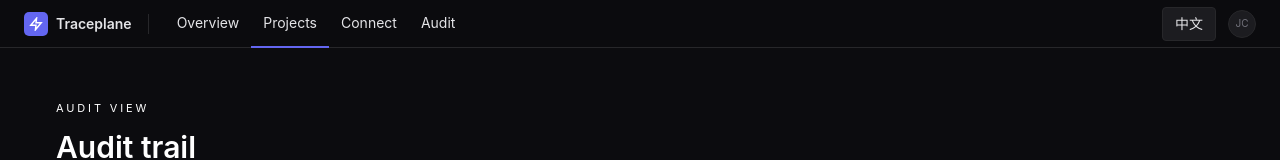
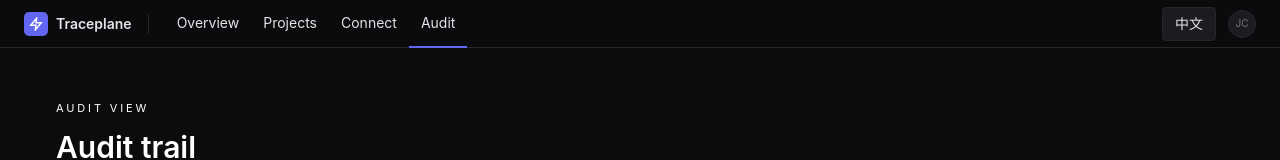
Before and after one commit to jaxxchen003/Traceplane, a Next.js app: page /en/audit in a window 1280 px wide. Shown: the top 160 px of the page. Built offline with nearby package versions, Linux system fonts and the light colour scheme; no server answers; the database is empty; what module would draw is missing.

Commit message:
fix: add GA4 support and fix tab cursor active state
- Add Google Analytics 4 integration via NEXT_PUBLIC_GA_MEASUREMENT_ID env var
- Fix AppShell navigation tab cursor - now uses usePathname() to dynamically highlight active tab
- Add GA_MEASUREMENT_ID to .env.example

```diff
--- a/app/layout.tsx
+++ b/app/layout.tsx
@@ -15,7 +15,21 @@ export default function RootLayout({
 }>) {
   return (
     <html lang="zh-CN" className="dark">
-      <body>{children}</body>
+      <body>
+        {children}
+        {/* Google Analytics 4 - Measurement ID via env var */}
+        <script async src={`https://www.googletagmanager.com/gtag/js?id=${process.env.NEXT_PUBLIC_GA_MEASUREMENT_ID || 'G-XXXXXXXXXX'}`} />
+        <script dangerouslySetInnerHTML={{
+          __html: `
+            window.dataLayer = window.dataLayer || [];
+            function gtag(){dataLayer.push(arguments);}
+            gtag('js', new Date());
+            gtag('config', '${process.env.NEXT_PUBLIC_GA_MEASUREMENT_ID || 'G-XXXXXXXXXX'}', {
+              page_path: window.location.pathname,
+            });
+          `
+        }} />
+      </body>
     </html>
   );
 }
--- a/components/app-shell.tsx
+++ b/components/app-shell.tsx
@@ -1,4 +1,7 @@
+"use client";
+
 import Link from "next/link";
+import { usePathname } from "next/navigation";
 import type { ReactNode } from "react";
 
 import { brand } from "@/lib/brand";
@@ -13,6 +16,20 @@ export function AppShell({
   children: ReactNode;
 }) {
   const dict = getDictionary(locale);
+  const pathname = usePathname();
+
+  // Determine active tab based on current pathname
+  const isActive = (path: string) => {
+    if (path === `/${locale}`) return pathname === `/${locale}`;
+    return pathname.startsWith(path);
+  };
+
+  const navItems = [
+    { href: `/${locale}`, label: dict.nav.dashboard },
+    { href: `/${locale}/projects`, label: dict.nav.projects },
+    { href: `/${locale}/connect`, label: dict.nav.connect },
+    { href: `/${locale}/audit`, label: dict.nav.audit },
+  ];
 
   return (
     <div className="relative min-h-screen overflow-hidden bg-void-950">
@@ -23,21 +40,22 @@ export function AppShell({
           </div>
           <span className="font-semibold text-sm text-ink">{brand.name}</span>
         </div>
-        <div className="w-px h-5 bg-void-700" />
-        <div className="hidden md:flex items-center gap-0">
-          <Link href={`/${locale}`} className="px-3 h-12 flex items-center text-sm text-ink-faint hover:text-ink border-b-2 border-transparent transition-colors">
-            {dict.nav.dashboard}
+<div className="w-px h-5 bg-void-700" />
+      <div className="hidden md:flex items-center gap-0">
+        {navItems.map((item) => (
+          <Link
+            key={item.href}
+            href={item.href}
+            className={`px-3 h-12 flex items-center text-sm border-b-2 transition-colors ${
+              isActive(item.href)
+                ? "text-ink border-accent"
+                : "text-ink-faint hover:text-ink border-transparent"
+            }`}
+          >
+            {item.label}
           </Link>
-          <Link href={`/${locale}/projects`} className="px-3 h-12 flex items-center text-sm text-ink border-b-2 border-accent transition-colors">
-            {dict.nav.projects}
-          </Link>
-          <Link href={`/${locale}/connect`} className="px-3 h-12 flex items-center text-sm text-ink-faint hover:text-ink border-b-2 border-transparent transition-colors">
-            {dict.nav.connect}
-          </Link>
-          <Link href={`/${locale}/audit`} className="px-3 h-12 flex items-center text-sm text-ink-faint hover:text-ink border-b-2 border-transparent transition-colors">
-            {dict.nav.audit}
-          </Link>
-        </div>
+        ))}
+      </div>
         <div className="ml-auto flex items-center gap-3">
           <LanguageSwitch locale={locale} />
           <div className="w-7 h-7 bg-void-800 rounded-full flex items-center justify-center text-[10px] text-ink-faint border border-void-700">JC</div>
```
Also changed, not shown: 1 other file (tests, documents, lock files or other folders).
